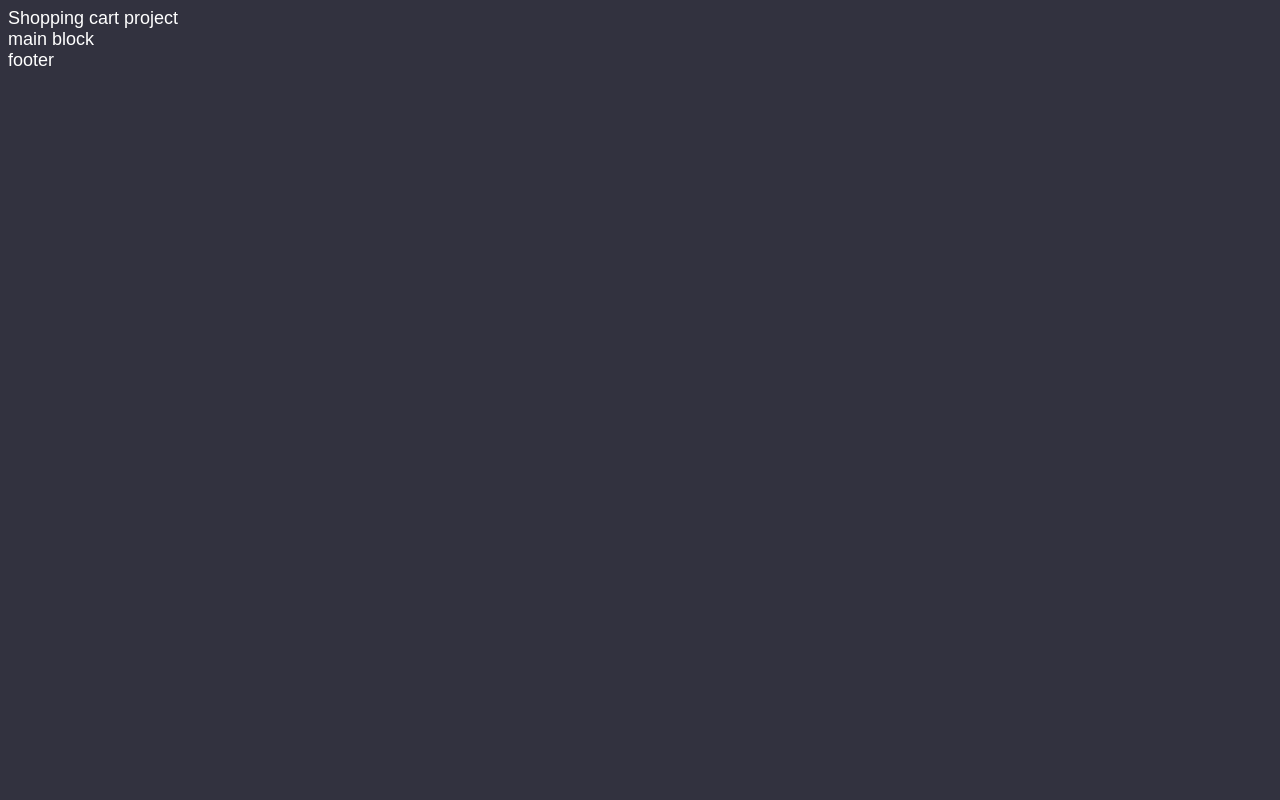
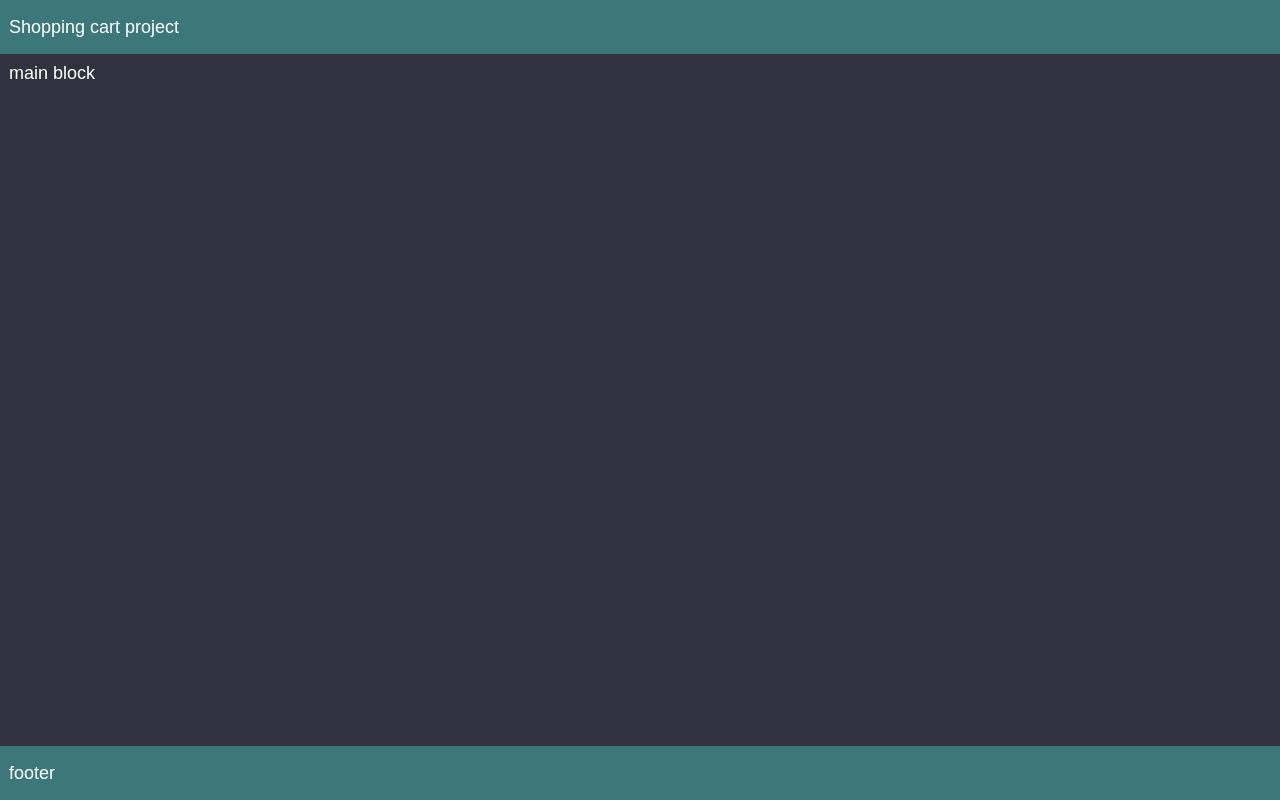
Before and after one commit to GlebKolyano/archive__shopping-cart, a React (Create React App) app: page / in a window 1280 px wide. Built offline with nearby package versions, Linux system fonts and the light colour scheme.

Commit message:
Styles: add css for the main blocks

```diff
--- a/src/App.tsx
+++ b/src/App.tsx
@@ -5,7 +5,7 @@ import "./styles/app.css"
 function App() {
   return (
     <div className="app-wrapper">
-      <header className="header">Shopping cart project</header>
+      <header className="header"><a href="/">Shopping cart project</a></header>
       <main className="main">main block</main>
       <footer className="footer">footer</footer>
     </div>
--- a/src/styles/app.css
+++ b/src/styles/app.css
@@ -8,14 +8,42 @@ body {
   font-family: Arial, "Helvetica Neue", Helvetica, sans-serif;
   color: white;
   background-color: rgb(50, 50, 63);
+
+  margin: 0;
+}
+a {
+  text-decoration: none;
+  color: white;
+}
+a:hover {
+  color: rgb(101, 204, 182);
+}
+/* main part site */
+.app-wrapper {
+  display: grid;
+  grid-template-areas: "header" "main" "footer";
+  grid-template-rows: 3rem 1fr 3rem;
+  grid-template-columns: 1fr;
+  height: 100vh;
+}
+.header {
+  grid-area: header;
+  background-color: rgb(60, 120, 122);
+  display: flex;
+  justify-content: space-between;
+  align-items: center;
+  padding: 0.5rem;
+}
+.main {
+  grid-area: main;
+  padding: 0.5rem;
 }
 
-/* main part site */
-.app-wrapper {
+.footer {
+  grid-area: footer;
+  background-color: rgb(60, 120, 122);
+  display: flex;
+  justify-content: space-between;
+  align-items: center;
+  padding: 0.5rem;
 }
-.header {
-}
-.footer {
-}
-.main {
-}
```
